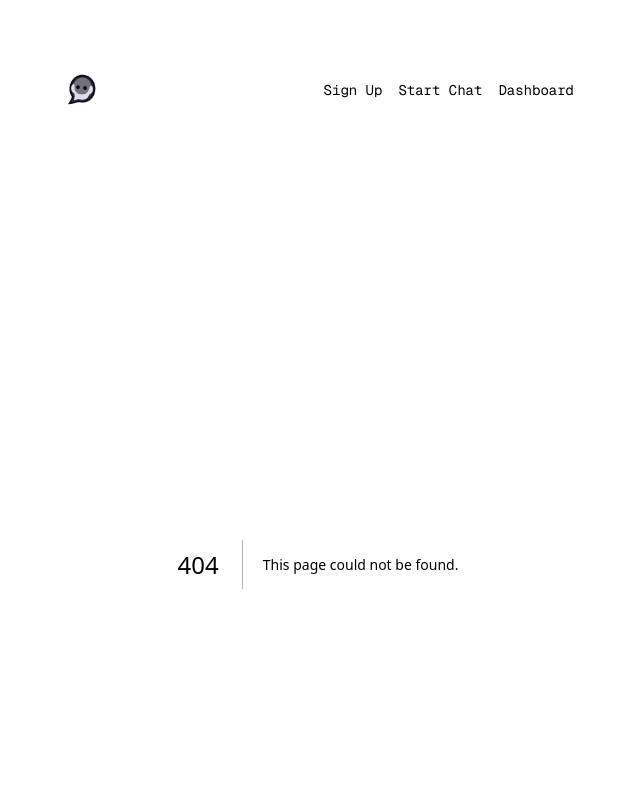
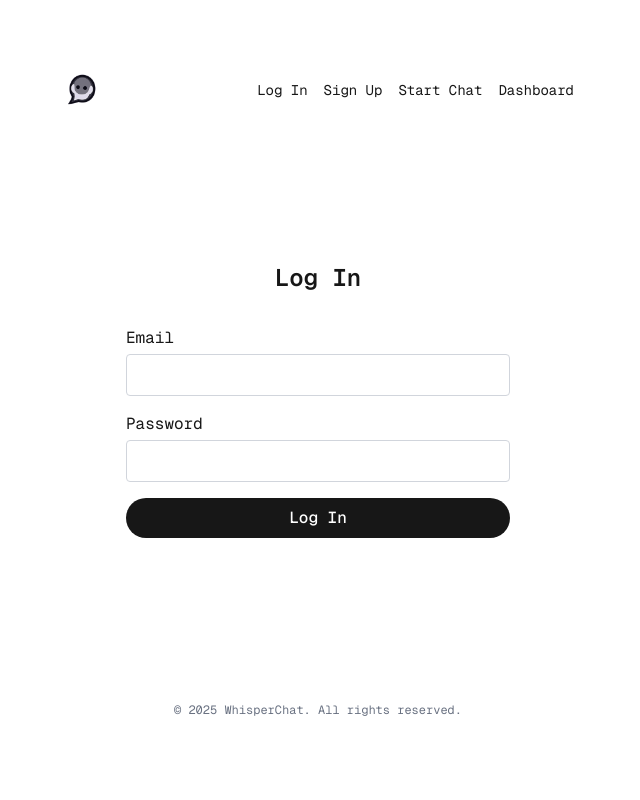
Before and after one commit to DeesAmps/WhisperChatv2.0, a Next.js app: page /login in a window 1280 px wide. Before the commit this address had no page. Shown: the top 800 px of the page, without its empty margins (322-962 px from the left). Built offline with nearby package versions, Linux system fonts and the light colour scheme; no server answers.

Commit message:
added login page

```diff
--- /dev/null
+++ b/src/app/login/page.tsx
@@ -0,0 +1,67 @@
+'use client';
+
+import React, { useState } from 'react';
+import { useRouter } from 'next/navigation';
+import { signInWithEmailAndPassword } from 'firebase/auth';
+import { auth } from '../../lib/firebase';
+
+export default function LoginPage() {
+  const [email, setEmail] = useState('');
+  const [password, setPassword] = useState('');
+  const [error, setError] = useState<string|null>(null);
+  const [loading, setLoading] = useState(false);
+  const router = useRouter();
+
+  const handleLogin = async (e: React.FormEvent) => {
+    e.preventDefault();
+    setLoading(true);
+    setError(null);
+    try {
+      await signInWithEmailAndPassword(auth, email, password);
+      // On sign‑in, PrivateKeyContext will load the key from localStorage
+      router.push('/dashboard');
+    } catch (err: unknown) {
+      setError(err instanceof Error ? err.message : 'Login failed');
+    } finally {
+      setLoading(false);
+    }
+  };
+
+  return (
+    <div className="flex flex-col gap-8 items-center font-[family-name:var(--font-geist-mono)]">
+      <h1 className="text-2xl font-semibold">Log In</h1>
+      <form onSubmit={handleLogin} className="w-full max-w-sm space-y-4">
+        {error && (
+          <p className="text-red-600 text-sm">{error}</p>
+        )}
+        <label className="block">
+          <span>Email</span>
+          <input
+            type="email"
+            className="mt-1 block w-full border border-gray-300 rounded px-3 py-2"
+            value={email}
+            onChange={e => setEmail(e.target.value)}
+            required
+          />
+        </label>
+        <label className="block">
+          <span>Password</span>
+          <input
+            type="password"
+            className="mt-1 block w-full border border-gray-300 rounded px-3 py-2"
+            value={password}
+            onChange={e => setPassword(e.target.value)}
+            required
+          />
+        </label>
+        <button
+          type="submit"
+          disabled={loading}
+          className="w-full h-10 rounded-full bg-foreground text-background font-medium hover:bg-[#383838] transition-colors disabled:opacity-50"
+        >
+          {loading ? 'Logging in…' : 'Log In'}
+        </button>
+      </form>
+    </div>
+  );
+}
--- a/src/app/signup/page.tsx
+++ b/src/app/signup/page.tsx
@@ -15,6 +15,16 @@ export default function SignupPage() {
   const [loading, setLoading] = useState(false);
   const { setPrivateKey } = usePrivateKey();
   const router = useRouter();
+
+  //if already signed in, redirect to dashboard
+  React.useEffect(() => {
+    const unsubscribe = auth.onAuthStateChanged(user => {
+      if (user) {
+        router.replace('/dashboard');
+      }
+    });
+    return () => unsubscribe();
+  }, [router]);
 
   async function handleSignup(e: React.FormEvent) {
     e.preventDefault();
--- a/src/components/Header.tsx
+++ b/src/components/Header.tsx
@@ -2,9 +2,23 @@
 
 import Image from 'next/image';
 import Link from 'next/link';
-import React from 'react';
+import React,  {useEffect} from 'react';
+import { onAuthStateChanged, signOut, User } from 'firebase/auth';
+import { auth } from '../lib/firebase';
+
 
 export default function Header() {
+
+  const [user, setUser] = React.useState<User | null>(null);
+  useEffect(() => onAuthStateChanged(auth, setUser), []);
+
+  const handleLogout = async () => {
+    await signOut(auth);
+    localStorage.removeItem('privateKey');
+    localStorage.removeItem('privateKeyArmored');
+    window.location.href='/login';
+  };
+
   return (
     <header className="
       row-start-1
@@ -24,7 +38,22 @@ export default function Header() {
 
       {/* Nav Links */}
       <nav className="flex space-x-4 text-sm font-[family-name:var(--font-geist-mono)]">
-        <Link href="/signup" className="hover:underline">Sign Up</Link>
+
+        {!user ? (
+            <Link href="/login" className="hover:underline">Log In</Link>
+        ) : (
+            <button
+                onClick={handleLogout}
+                className="hover:underline bg-transparent p-0"
+            >
+                Log Out
+            </button>
+
+        )}
+        {!user && (
+            <Link href="/signup" className="hover:underline">Sign Up</Link>
+        )}
+
         <Link href="/search" className="hover:underline">Start Chat</Link>
         <Link href="/dashboard" className="hover:underline">Dashboard</Link>
       </nav>
```
